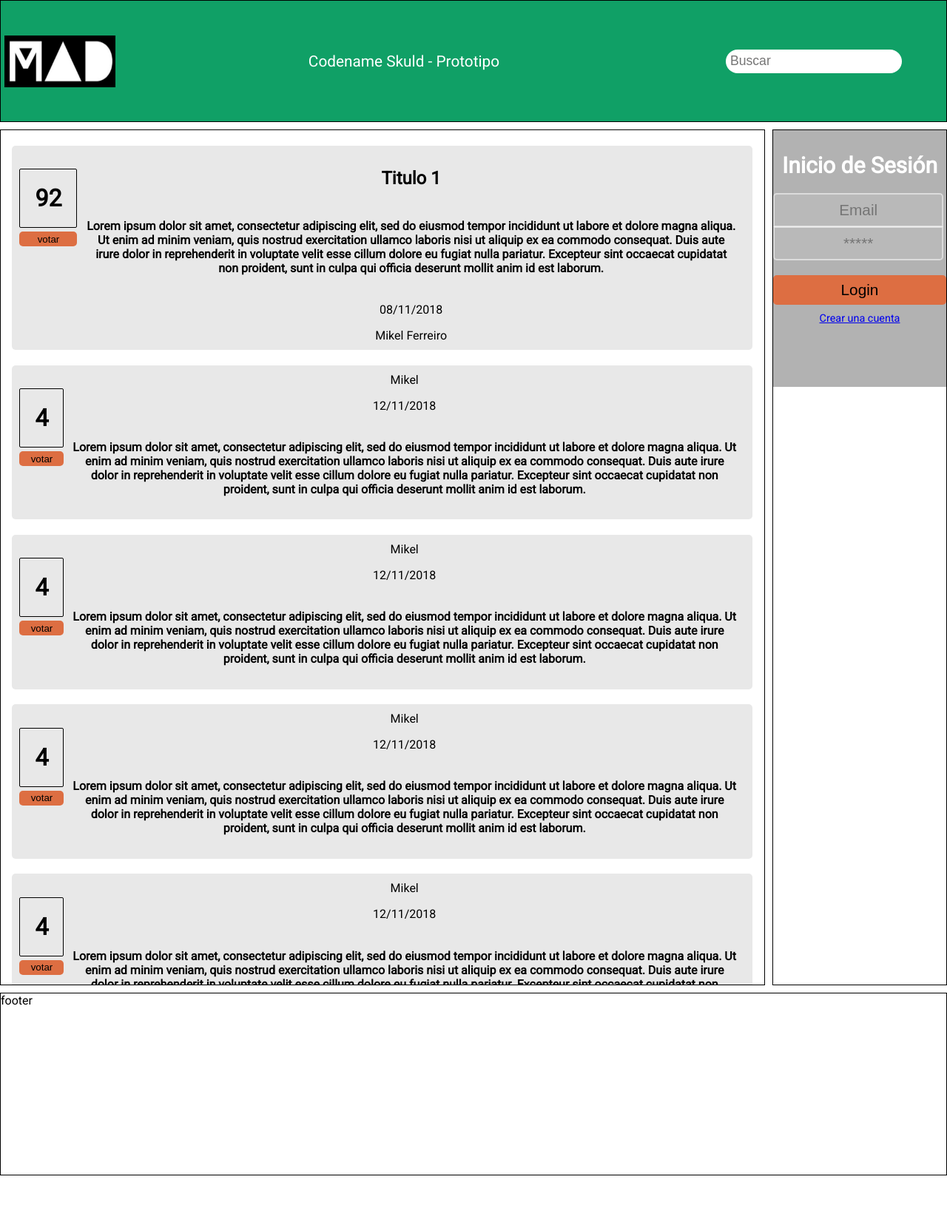
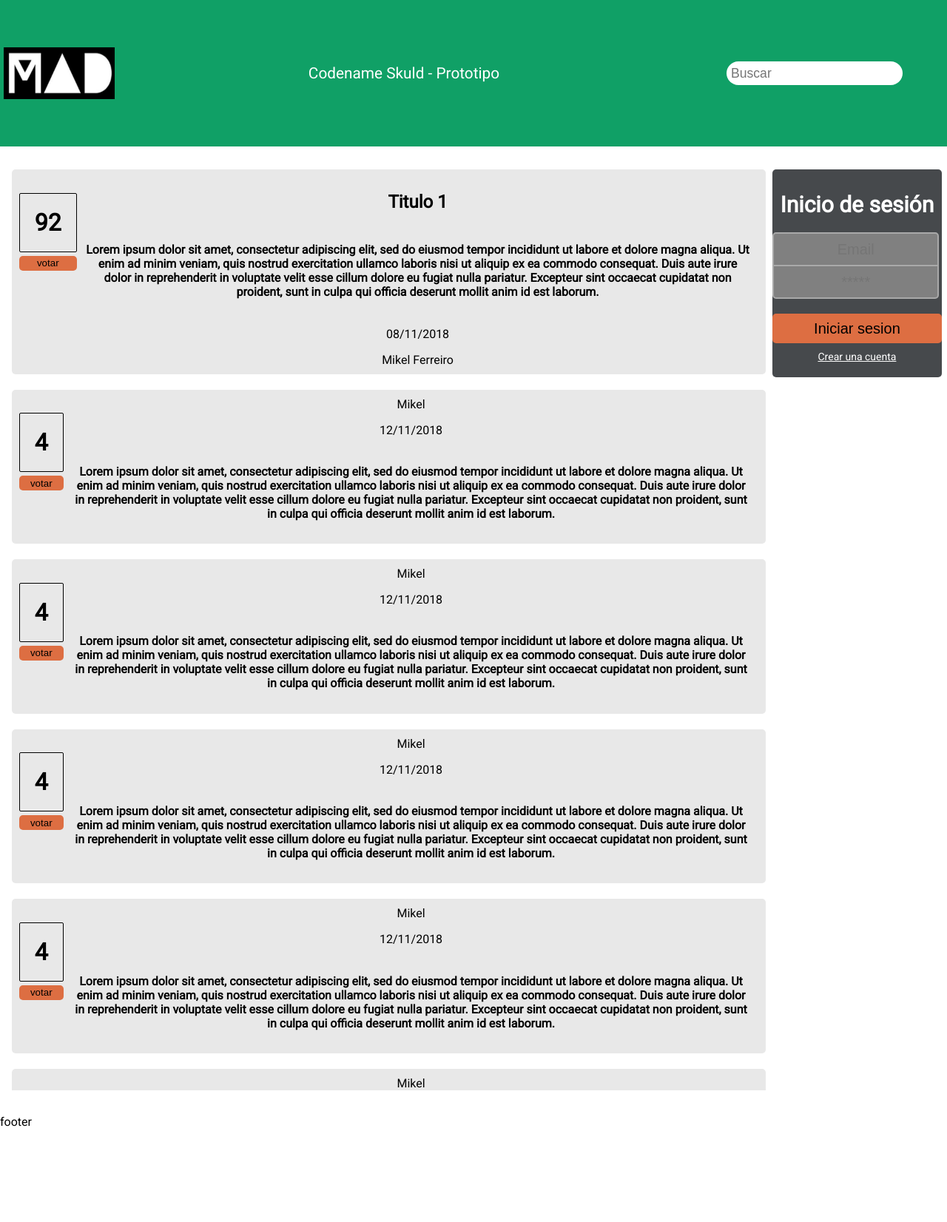
Before and after one commit to MAD-Project/Codename-Skuld, a PHP site: page / in a window 1280 px wide. Shown: the whole page at 74% size. Run offline with PHP 8.4, Linux system fonts and the light colour scheme; some web fonts are replaced.

Commit message:
Maquetación login finalizada

```diff
--- a/Web/css/style.css
+++ b/Web/css/style.css
@@ -5,7 +5,8 @@
     -------------------------------------------
 */
 
-html, body {
+html,
+body {
     height: 100%;
     width: 100%;
 }
@@ -40,17 +41,17 @@ nav a:hover {
         'footer footer footer';
     grid-gap: 10px;
     grid-template-columns: 60% 20%;
-    grid-template-rows: 10% 70% 15%;
+    grid-template-rows: 12% 78% 7%;
     background-color: white;
 }
 
-/* Ayuda visual de la separacion */
+/* Ayuda visual de la separacion
 .grid-container>div,
 .footer {
     border: 1px solid black;
 }
 
-/* FIN de Ayuda visual de la separacion */
+  FIN de Ayuda visual de la separacion */
 
 .header {
     grid-area: header;
@@ -127,6 +128,7 @@ nav a:hover {
 .votarBTN:active {
     background-color: #c46c49;
 }
+
 /* Respuestas */
 .respBox {
     /* Subpágina de Temas */
@@ -173,14 +175,16 @@ nav a:hover {
 .login {
     display: flex;
     flex-direction: column;
+    width: 97%;
+    background-color: #46494c;
+    border-radius: 5px;
+    justify-content: center;
     align-items: center;
-    width: 100%;
-    height: 30%;
-    background-color: rgba(0, 0, 0, 0.3);
+    margin-top: 9%;
 }
 
 .login h3 {
-    color: #fff;
+    color: white;
     text-align: center;
     font-size: 30px;
     margin-bottom: 20px;
@@ -188,19 +192,20 @@ nav a:hover {
 
 .inp {
     box-shadow: 0;
-    background-color: rgba(255, 255, 255, .1);
+    background-color: grey;
     width: 95%;
     height: 40px;
-    border: solid 2px rgba(255, 255, 255, .5);
-    font-size: 130%;
-    color: #fff;
+    border: solid 2px darkgrey;
+    font-size: 20px;
+
+    color: white;
     border-radius: 5px;
     text-align: center;
     transition: all 250ms ease;
 }
 
 .inp:first-of-type {
-    margin-bottom: -1px;
+    margin-bottom: -2px;
     border-bottom-right-radius: 0px;
     border-bottom-left-radius: 0px;
 }
@@ -218,7 +223,7 @@ nav a:hover {
     height: 40px;
     width: 100%;
     transition: .20s;
-    font-size: 130%;
+    font-size: 20px;
 }
 
 .loginBTN:hover {
@@ -227,7 +232,9 @@ nav a:hover {
 
 .login a {
     margin-top: 10px;
-    font-size: 90%;
+    font-size: 14px;
+    color: white;
+    margin-bottom: 20px;
 }
 
 /* FIN Barra lateral */
@@ -236,4 +243,17 @@ nav a:hover {
     grid-area: footer;
 }
 
-/* IDs */
+
+/* Ocultar barra scroll en todos los navegadores */
+.main {
+    overflow: auto;
+    max-height: 100%;
+    margin-right: -100px;
+    padding-right: 100px;
+    height: 95%;
+}
+
+.hide-scroll {
+    overflow: hidden;
+    width: 137%;
+}
--- a/Web/index.php
+++ b/Web/index.php
@@ -29,16 +29,18 @@
             </nav>
             <input class="search" type="text" placeholder="Buscar">
         </div>
-        <div class="main">
-            <?php include 'pages/contenidoDetalle.php' ?>
+        <div class="hide-scroll">
+            <div class="main">
+                <?php include 'pages/contenidoDetalle.php' ?>
+            </div>
         </div>
         <div class="sidebar">
             <div class="login">
-                <h3>Inicio de Sesión</h3>
+                <h3>Inicio de sesión</h3>
                 <form id="login" name="flogin" method="post">
                     <input class="inp" type="email" id="emailLogin" name="emailLogin" required placeholder="Email"><br>
                     <input class="inp" type="password" id="passwordLogin" name="passwordLogin" required" placeholder="*****"><br>
-                    <input class="loginBTN" type="submit" value="Login">
+                    <input class="loginBTN" type="submit" value="Iniciar sesion">
                 </form>
                 <a href="pages/paginaRegistro.php">Crear una cuenta</a>
             </div>
```
Also changed, not shown: 1 other file.
